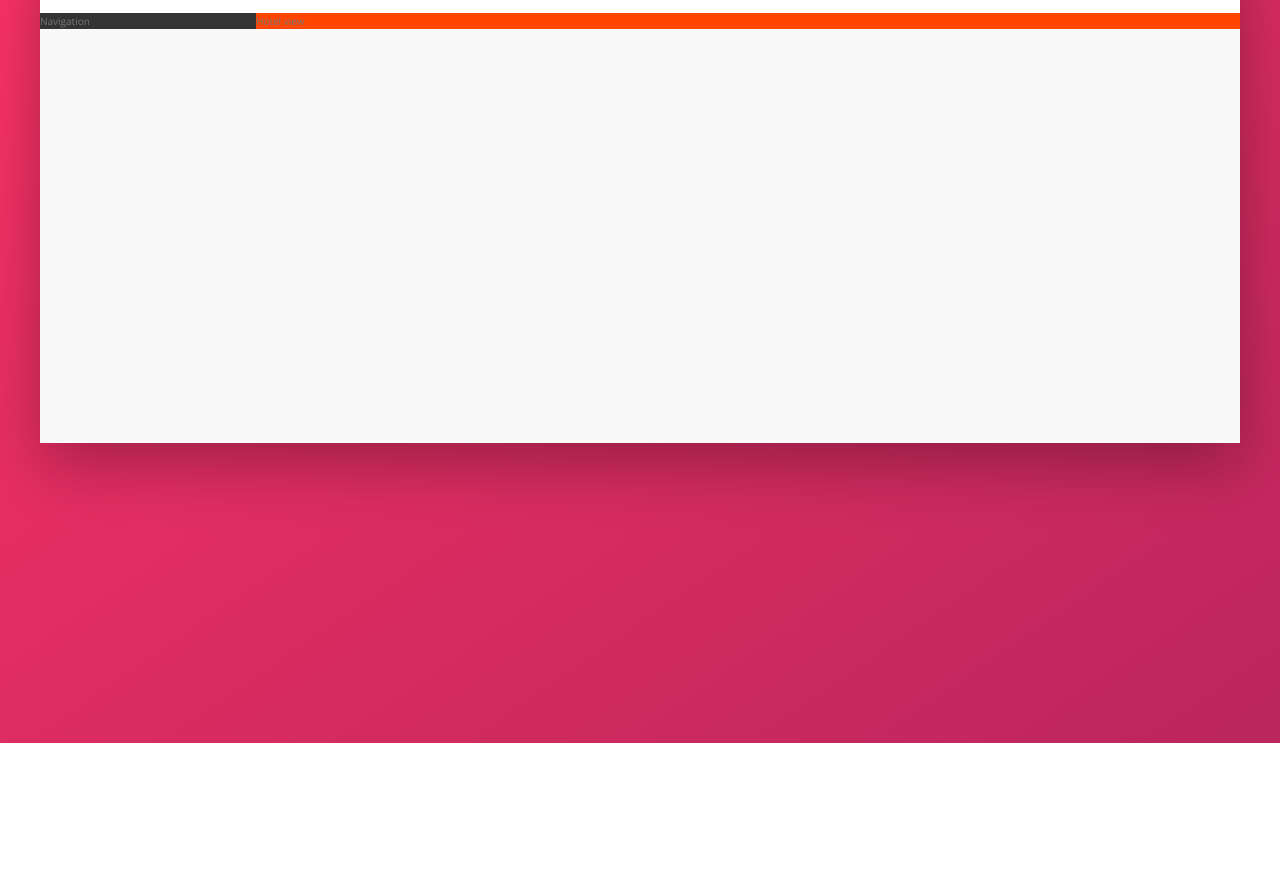
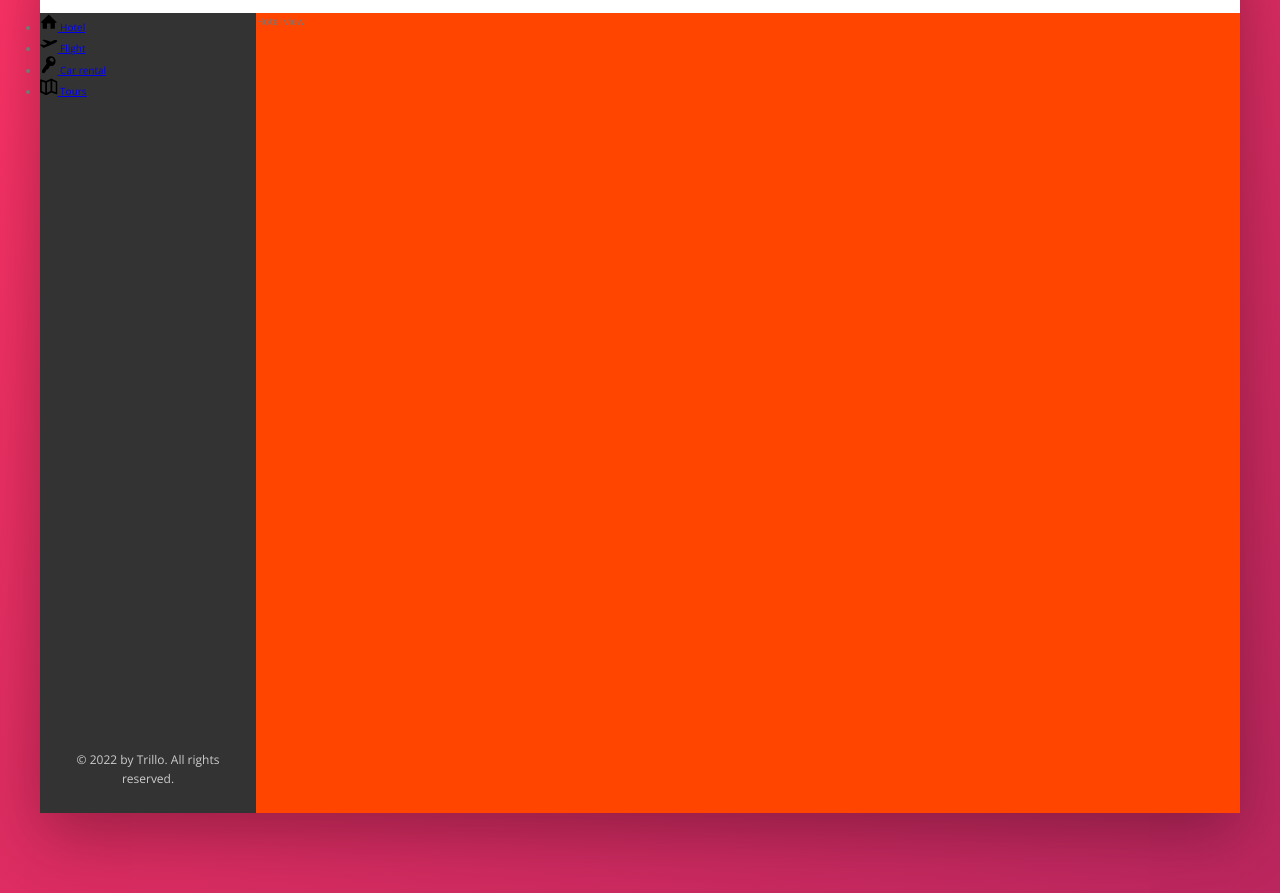
Before and after one commit to RvsB/Trillo-Project, a website: page index.html in a window 1280 px wide. Shown: the part 137-1030 px from the top of the page. Before the commit the page ends 880 px from the top, so only its background shows below. Drawn offline with nearby package versions, Linux system fonts and the light colour scheme.

Commit message:
feat: completed the markup for the layout of side-nav and added basic styling

```diff
--- a/index.html
+++ b/index.html
@@ -47,9 +47,52 @@
             </nav>
         </header>
         <div class="content">
+
             <nav class="sidebar">
-                Navigation
+                <ul class="side-nav">
+                    <li class="side-nav__item">
+                        <a href="#" class="side-nav__link">
+                            <svg class="side-nav__icon">
+                                <use xlink:href="images/sprite.svg#icon-home"></use>
+                            </svg>
+                            <span>Hotel</span>
+                        </a>
+                    </li>
+
+                    <li class="side-nav__item">
+                        <a href="#" class="side-nav__link">
+                            <svg class="side-nav__icon">
+                                <use xlink:href="images/sprite.svg#icon-aircraft-take-off"></use>
+                            </svg>
+                            <span>Flight</span>
+                        </a>
+                    </li>
+
+                    <li class="side-nav__item">
+                        <a href="#" class="side-nav__link">
+                            <svg class="side-nav__icon">
+                                <use xlink:href="images/sprite.svg#icon-key"></use>
+                            </svg>
+                            <span>Car rental</span>
+                        </a>
+                    </li>
+
+                    <li class="side-nav__item">
+                        <a href="#" class="side-nav__link">
+                            <svg class="side-nav__icon">
+                                <use xlink:href="images/sprite.svg#icon-map"></use>
+                            </svg>
+                            <span>Tours</span>
+                        </a>
+                    </li>
+                </ul>
+
+                <div class="legal">
+                    &copy; 2022 by Trillo. All rights reserved.
+                </div>
             </nav>
+
+
             <main class="hotel-view">
                 Hotel view
             </main>
--- a/sass/_components.scss
+++ b/sass/_components.scss
@@ -123,3 +123,34 @@
     }
 
 }
+
+
+/////////////////////////////////////////
+// SIDE NAVIGATION
+
+.side-nav {
+
+    &__item {
+
+    }
+
+    &__link {
+
+    }
+
+    &__icon {
+        width: 1.75rem;
+        height: 1.75rem; //usually we size the svg icons as squares
+    }
+
+}
+
+/////////////////////////////////////////
+// LEGAL TEXT
+
+.legal {
+    font-size: 1.2rem;
+    color: var(--color-grey-light-4);
+    text-align: center;
+    padding: 2.5rem;
+}
--- a/sass/_layout.scss
+++ b/sass/_layout.scss
@@ -27,10 +27,15 @@
     background-color: var(--color-grey-dark-1);
 
     flex: 0 0 18%;
+
+    display: flex;
+    flex-direction: column;
+    justify-content: space-between;
 }
 
 .hotel-view {
+    background-color: white;
     background-color: orangered;
-
+    height: 80rem;
     flex: 1;
 }
```
Also changed, not shown: css/index.css.
